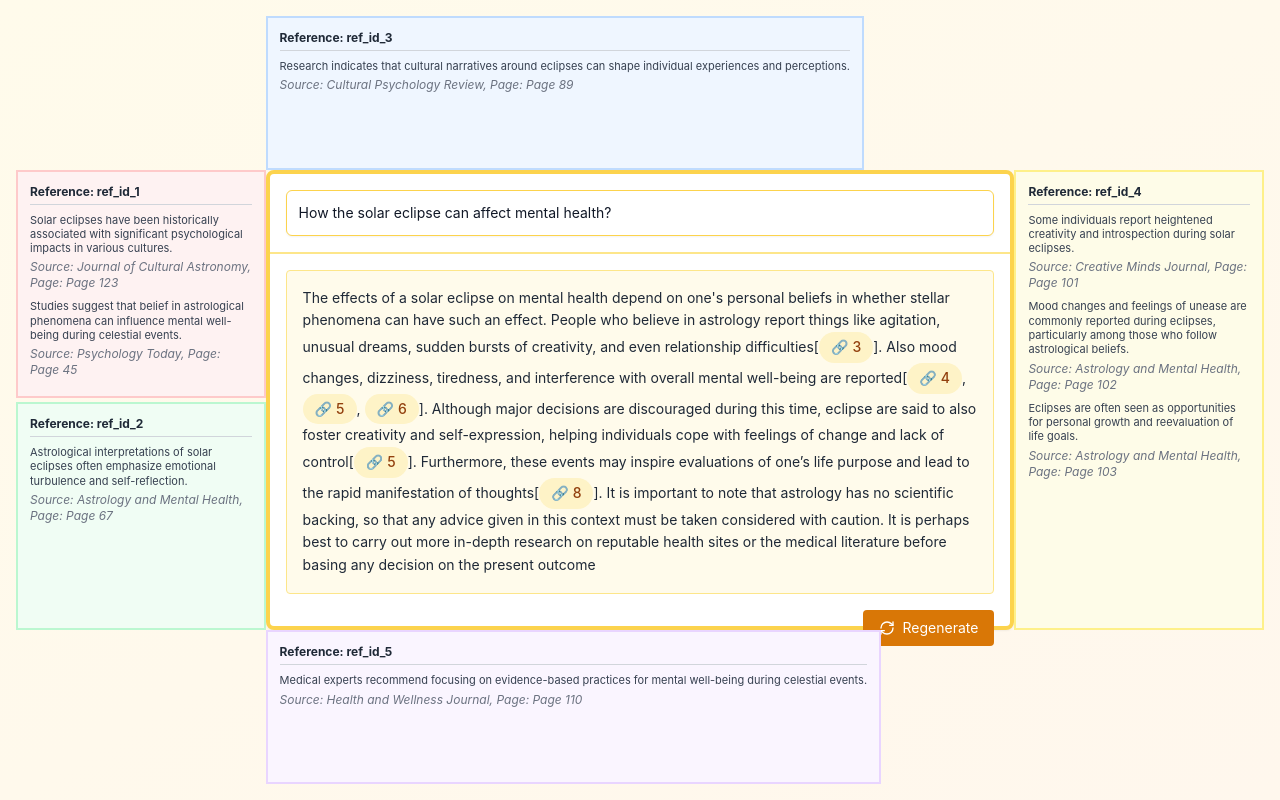
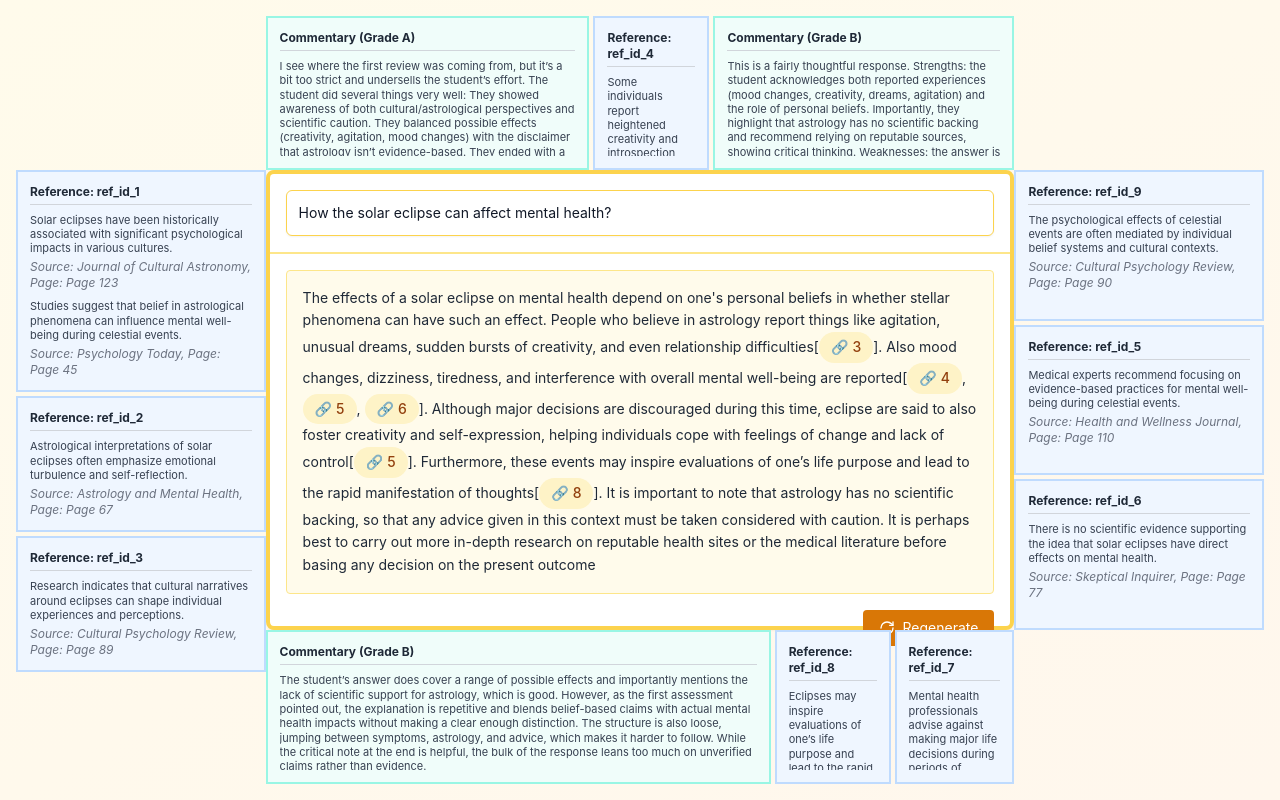
Before and after one commit to WojciechKusa/talmud-ir, a React (Create React App) app in the folder rag-talmud-ui/: page / in a window 1280 px wide. Built offline with nearby package versions, Linux system fonts and the light colour scheme.

Commit message:
feat: add support for commentaries

```diff
--- a/rag-talmud-ui/public/data.json
+++ b/rag-talmud-ui/public/data.json
@@ -51,6 +51,34 @@
       "source": "Health and Wellness Journal",
       "page": "Page 110"
       }
+    ],
+    "ref_id_6": [
+      {
+      "text": "There is no scientific evidence supporting the idea that solar eclipses have direct effects on mental health.",
+      "source": "Skeptical Inquirer",
+      "page": "Page 77"
+      }
+    ],
+    "ref_id_7": [
+      {
+      "text": "Mental health professionals advise against making major life decisions during periods of emotional upheaval.",
+      "source": "Mental Health Today",
+      "page": "Page 33"
+      }
+    ],
+    "ref_id_8": [
+      {
+      "text": "Eclipses may inspire evaluations of one\u2019s life purpose and lead to the rapid manifestation of thoughts.",
+      "source": "Spirituality and Mental Health",
+      "page": "Page 56"
+      }
+    ],
+    "ref_id_9": [
+      {
+      "text": "The psychological effects of celestial events are often mediated by individual belief systems and cultural contexts.",
+      "source": "Cultural Psychology Review",
+      "page": "Page 90"
+      }
     ]
   },
   "commentary": [
--- a/rag-talmud-ui/src/App.js
+++ b/rag-talmud-ui/src/App.js
@@ -1,15 +1,12 @@
 import React, { useEffect, useState } from "react";
 import { X, RefreshCw } from "lucide-react";
 
-const COLORS = [
-  "bg-red-50 border-red-200",
-  "bg-green-50 border-green-200",
+const SNIPPET_COLORS = [
   "bg-blue-50 border-blue-200",
-  "bg-yellow-50 border-yellow-200",
-  "bg-purple-50 border-purple-200",
-  "bg-pink-50 border-pink-200",
-  "bg-teal-50 border-teal-200",
-  "bg-orange-50 border-orange-200"
+];
+
+const COMMENTARY_COLORS = [
+  "bg-teal-50 border-teal-200"
 ];
 
 // Helper to generate mock answers
@@ -68,27 +65,53 @@ function App() {
     setIsRegenerating(false);
   };
 
-  const snippetEntries = Object.entries(content.snippets || {});
+const snippetEntries = Object.entries(content.snippets || {}).map(
+  ([refId, snippets]) => ({
+    type: "snippet",
+    refId,
+    snippets
+  })
+);
 
-  const positionedSnippets = snippetEntries.map(([refId, snippets], idx) => ({
-    refId,
-    snippets,
-    color: COLORS[idx % COLORS.length]
+const commentaryEntries = (content.commentary || []).map((c) => ({
+  type: "commentary",
+  data: c
 }));
 
-  const leftSnippets = positionedSnippets.slice(0, Math.ceil(positionedSnippets.length / 4));
-  const topSnippets = positionedSnippets.slice(Math.ceil(positionedSnippets.length / 4), Math.ceil(positionedSnippets.length / 2));
-  const rightSnippets = positionedSnippets.slice(Math.ceil(positionedSnippets.length / 2), Math.ceil(3 * positionedSnippets.length / 4));
-  const bottomSnippets = positionedSnippets.slice(Math.ceil(3 * positionedSnippets.length / 4));
+// Merge and shuffle
+const mergedEntries = [...snippetEntries, ...commentaryEntries].sort(
+  () => Math.random() - 0.5
+);
 
-  const renderSnippetBox = ({ refId, snippets, color }) => (
+// Assign colors
+const positionedEntries = mergedEntries.map((entry, idx) => {
+  if (entry.type === "snippet") {
+    return {
+      ...entry,
+      color: SNIPPET_COLORS[idx % SNIPPET_COLORS.length]
+    };
+  }
+  return {
+    ...entry,
+    color: COMMENTARY_COLORS[idx % COMMENTARY_COLORS.length]
+  };
+});
+
+const leftEntries = positionedEntries.slice(0, Math.ceil(positionedEntries.length / 4));
+const topEntries = positionedEntries.slice(Math.ceil(positionedEntries.length / 4), Math.ceil(positionedEntries.length / 2));
+const rightEntries = positionedEntries.slice(Math.ceil(positionedEntries.length / 2), Math.ceil(3 * positionedEntries.length / 4));
+const bottomEntries = positionedEntries.slice(Math.ceil(3 * positionedEntries.length / 4));
+
+const renderBox = (entry) => {
+  if (entry.type === "snippet") {
+    return (
       <div
-      key={refId}
-      className={`${color} border-2 p-3 text-xs leading-tight h-full flex flex-col relative group`}
+        key={entry.refId}
+        className={`${entry.color} border-2 p-3 text-xs leading-tight h-full flex flex-col relative group`}
         style={{ fontSize: "11px", lineHeight: "1.3" }}
       >
         <button
-        onClick={() => deleteSnippet(refId)}
+          onClick={() => deleteSnippet(entry.refId)}
           className="absolute top-1 right-1 opacity-0 group-hover:opacity-100 transition-opacity duration-200 bg-red-500 hover:bg-red-600 text-white rounded-full p-1 z-10"
           title="Delete this reference"
         >
@@ -96,10 +119,10 @@ function App() {
         </button>
 
         <h3 className="font-bold text-xs mb-2 text-gray-800 border-b border-gray-300 pb-1 pr-6">
-        Reference: {refId}
+          Reference: {entry.refId}
         </h3>
         <div className="flex-1 overflow-y-auto">
-        {snippets.map((snippet, i) => (
+          {entry.snippets.map((snippet, i) => (
             <div key={i} className="mb-2 last:mb-0">
               <p className="mb-1 text-gray-700">{snippet.text}</p>
               <p className="text-xs text-gray-500 italic">
@@ -110,15 +133,34 @@ function App() {
         </div>
       </div>
     );
+  }
+
+  if (entry.type === "commentary") {
+    return (
+      <div
+        key={`commentary-${entry.data.id}`}
+        className={`${entry.color} border-2 p-3 text-xs leading-tight h-full flex flex-col`}
+        style={{ fontSize: "11px", lineHeight: "1.3" }}
+      >
+        <h3 className="font-bold text-xs mb-2 text-gray-800 border-b border-gray-300 pb-1">
+          Commentary (Grade {entry.data.grade})
+        </h3>
+        <div className="flex-1 overflow-y-auto">
+          <p className="text-gray-700">{entry.data.comment}</p>
+        </div>
+      </div>
+    );
+  }
+};
 
   return (
     <div className="h-screen w-screen bg-gradient-to-br from-amber-50 to-orange-50 overflow-hidden">
       <div className="h-full w-full grid grid-cols-5 grid-rows-5 gap-0 p-4">
         <div className="col-span-1 row-span-1"></div>
-        <div className="col-span-3 row-span-1 flex gap-1">{topSnippets.map(renderSnippetBox)}</div>
+        <div className="col-span-3 row-span-1 flex gap-1">{topEntries.map(renderBox)}</div>
         <div className="col-span-1 row-span-1"></div>
 
-        <div className="col-span-1 row-span-3 flex flex-col gap-1">{leftSnippets.map(renderSnippetBox)}</div>
+        <div className="col-span-1 row-span-3 flex flex-col gap-1">{leftEntries.map(renderBox)}</div>
 
 <div className="col-span-3 row-span-3 bg-white border-4 border-amber-300 flex flex-col rounded-lg shadow-sm">
   {/* Query Box */}
@@ -164,10 +206,10 @@ function App() {
 </div>
 
 
-        <div className="col-span-1 row-span-3 flex flex-col gap-1">{rightSnippets.map(renderSnippetBox)}</div>
+        <div className="col-span-1 row-span-3 flex flex-col gap-1">{rightEntries.map(renderBox)}</div>
 
         <div className="col-span-1 row-span-1"></div>
-        <div className="col-span-3 row-span-1 flex gap-1">{bottomSnippets.map(renderSnippetBox)}</div>
+        <div className="col-span-3 row-span-1 flex gap-1">{bottomEntries.map(renderBox)}</div>
         <div className="col-span-1 row-span-1"></div>
       </div>
     </div>
```
Lines whose indentation alone changed are shown as unchanged.
